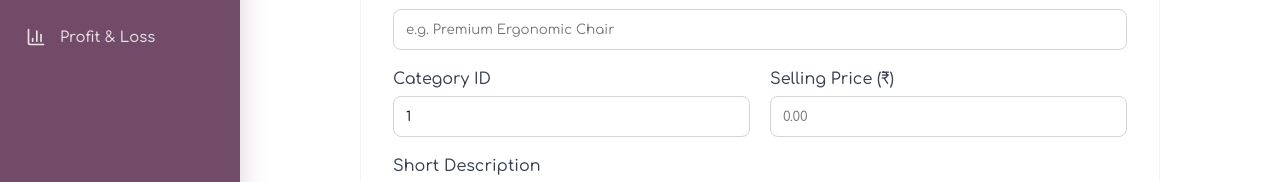
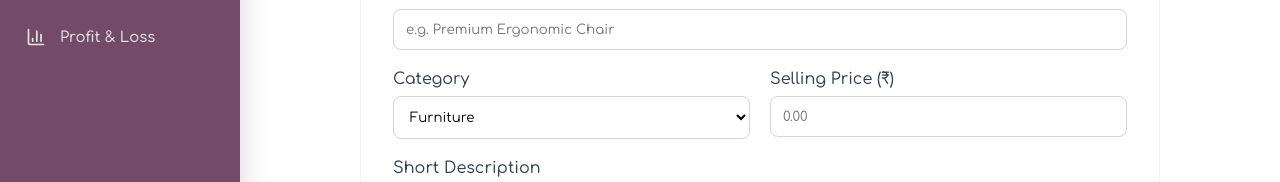
Before and after one commit to RITISHM/VALORA, a React (Vite) app in the folder client/: page /portal/vendor in a window 1280 px wide. Shown: the part 371-553 px from the top of the page. Built offline with nearby package versions, Linux system fonts and the light colour scheme; no server answers.

Commit message:
feat: add VendorProductForm component for listing products in the portal

```diff
--- a/client/src/pages/portal/VendorProductForm.jsx
+++ b/client/src/pages/portal/VendorProductForm.jsx
@@ -6,11 +6,11 @@ import '../../styles/dashboard.css';
 export default function VendorProductForm() {
   const [formData, setFormData] = useState({
     name: '',
-    category_id: '1',
+    category: 'Furniture',
     description: '',
     sales_price: '',
     cost_price: '',
-    type: 'PRODUCT',
+    type: 'GOODS',
     image: ''
   });
   const [loading, setLoading] = useState(false);
@@ -26,10 +26,11 @@ export default function VendorProductForm() {
     try {
       const token = localStorage.getItem('valora_token');
       const payload = {
-        ...formData,
-        category_id: parseInt(formData.category_id),
+        name: formData.name,
+        category: formData.category,
         sales_price: parseFloat(formData.sales_price),
-        cost_price: formData.cost_price ? parseFloat(formData.cost_price) : 0,
+        cost: formData.cost_price ? parseFloat(formData.cost_price) : 0,
+        type: formData.type
       };
 
       const res = await fetch(`${BACKEND_URL}/products`, {
@@ -44,15 +45,16 @@ export default function VendorProductForm() {
       if (res.ok) {
         setSuccess(true);
         setFormData({
-          name: '', category_id: '1', description: '', sales_price: '', cost_price: '', type: 'PRODUCT', image: ''
+          name: '', category: 'Furniture', description: '', sales_price: '', cost_price: '', type: 'GOODS', image: ''
         });
         setTimeout(() => setSuccess(false), 3000);
       } else {
-        alert('Failed to upload product. Check permissions.');
+        const errText = await res.text();
+        alert(`Failed to upload product. Error: ${errText}`);
       }
     } catch (err) {
       console.error(err);
-      alert('Error uploading product');
+      alert(`Error uploading product: ${err.message}`);
     } finally {
       setLoading(false);
     }
@@ -99,15 +101,18 @@ export default function VendorProductForm() {
 
           <div style={{ display: 'flex', gap: '20px' }}>
             <div style={{ flex: 1 }}>
-              <label style={{ display: 'block', marginBottom: '8px', fontWeight: '500', color: '#374151' }}>Category ID</label>
-              <input
-                type="number"
-                name="category_id"
-                value={formData.category_id}
+              <label style={{ display: 'block', marginBottom: '8px', fontWeight: '500', color: '#374151' }}>Category</label>
+              <select
+                name="category"
+                value={formData.category}
                 onChange={handleChange}
                 required
-                style={{ width: '100%', padding: '12px', borderRadius: '8px', border: '1px solid #D1D5DB', outline: 'none' }}
-              />
+                style={{ width: '100%', padding: '12px', borderRadius: '8px', border: '1px solid #D1D5DB', outline: 'none', backgroundColor: 'white' }}
+              >
+                <option value="Furniture">Furniture</option>
+                <option value="Electronics">Electronics</option>
+                <option value="Accessories">Accessories</option>
+              </select>
             </div>
             <div style={{ flex: 1 }}>
               <label style={{ display: 'block', marginBottom: '8px', fontWeight: '500', color: '#374151' }}>Selling Price (₹)</label>
```
